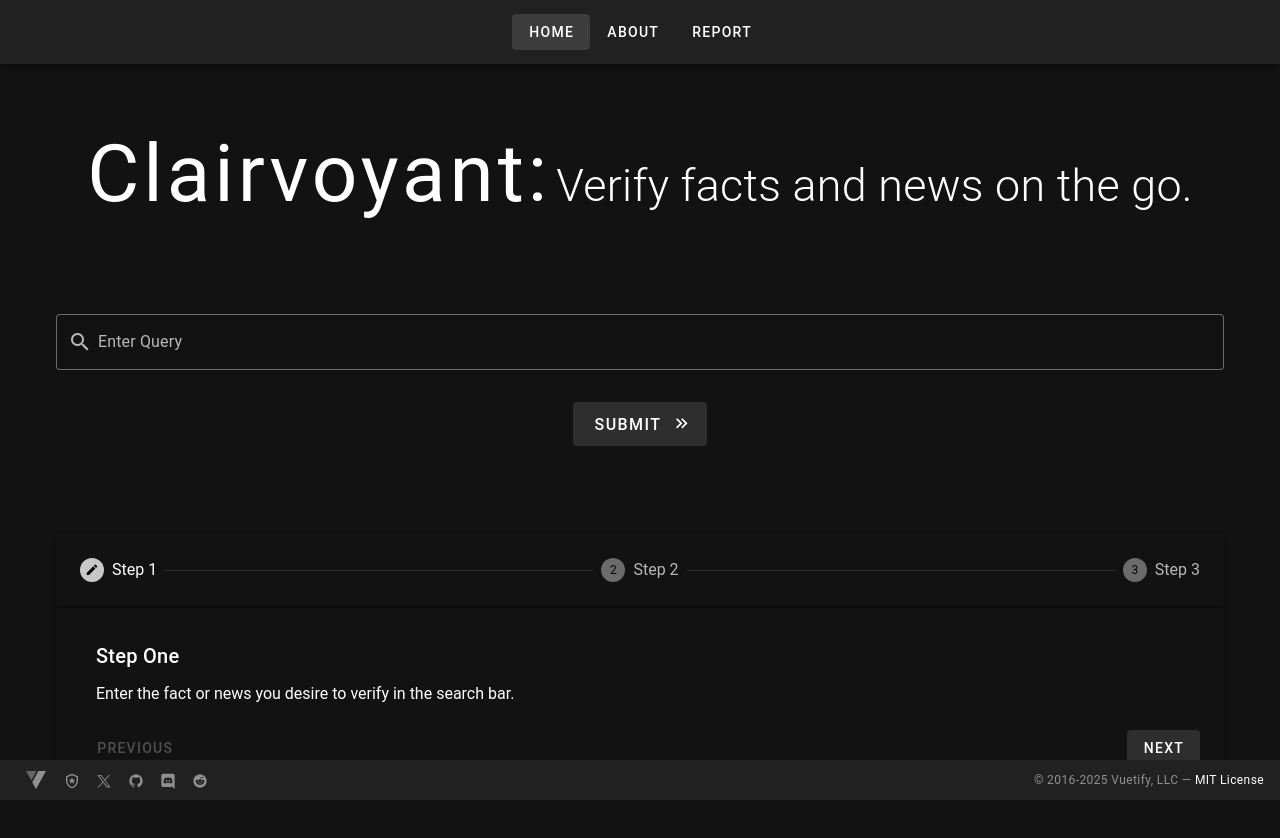
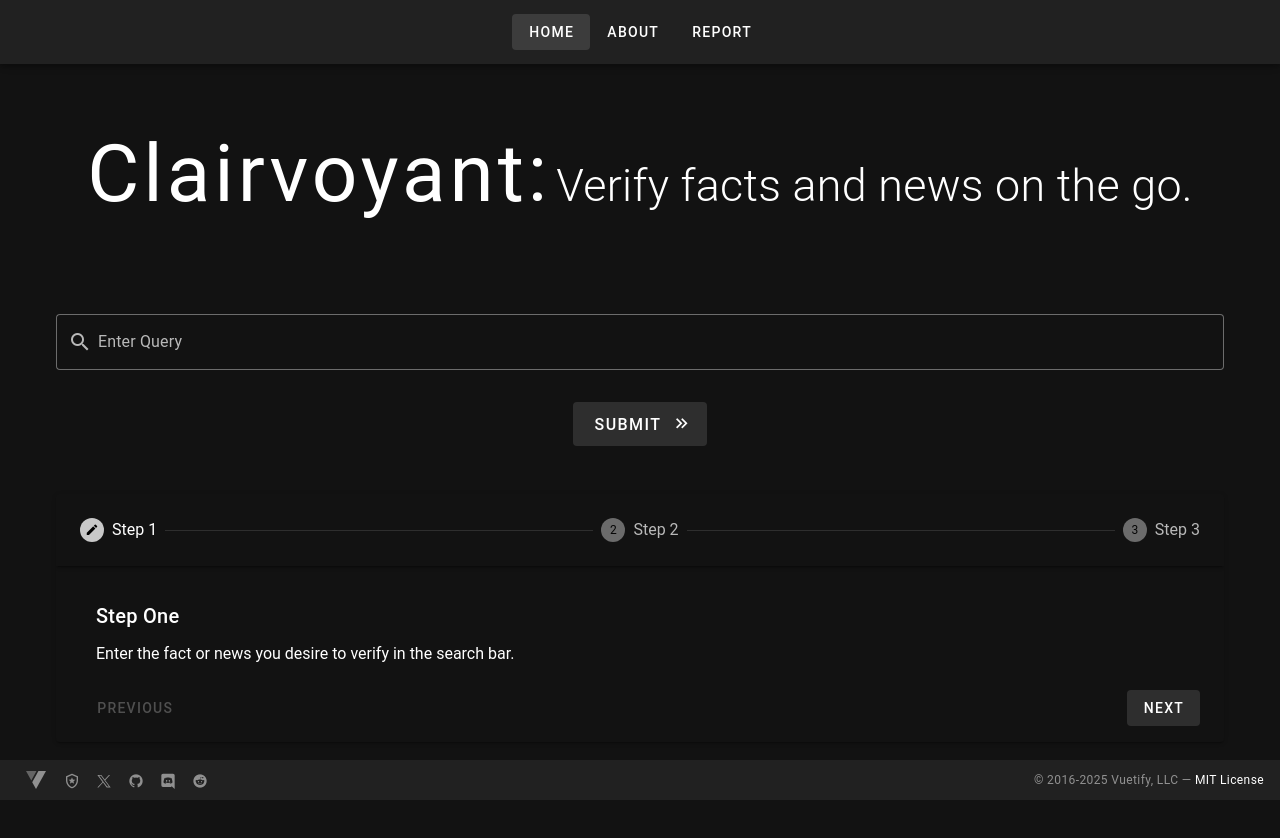
Before and after one commit to tom-avilius/Clairvoyant-Frontend, a Vue app: page / in a window 1280 px wide. After the commit the page ends 800 px from the top, so only its background shows below. Built offline with nearby package versions, Linux system fonts and the light colour scheme; a small style sheet from the web is missing.

Commit message:
Add netlify.

```diff
--- a/src/components/home/Stepper.vue
+++ b/src/components/home/Stepper.vue
@@ -37,4 +37,14 @@
 .text {
   padding-left: 16px !important;
 }
+@media (max-width: 1290px) {
+  .spacing {
+    margin-top: 60px;
+  }
+}
+@media (max-width: 710px) {
+  .spacing {
+    margin-top: 100px;
+  }
+}
 </style>
```
Also changed, not shown: 2 other files (tests, documents, lock files or other folders).
